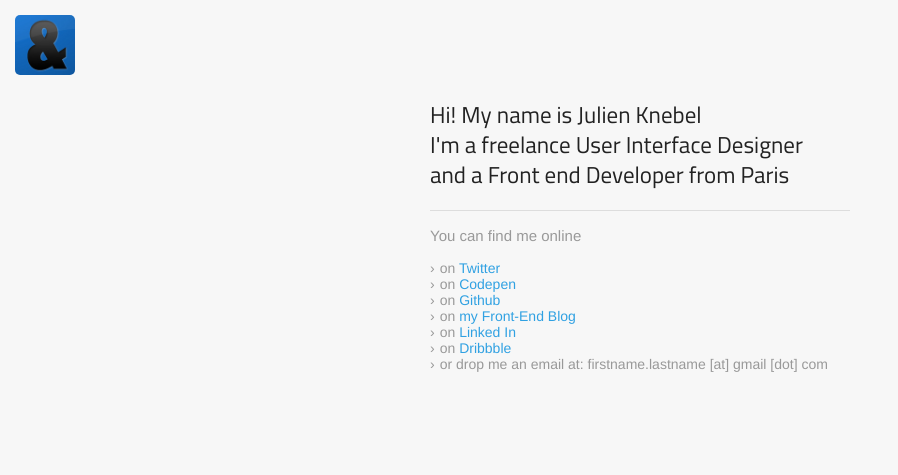
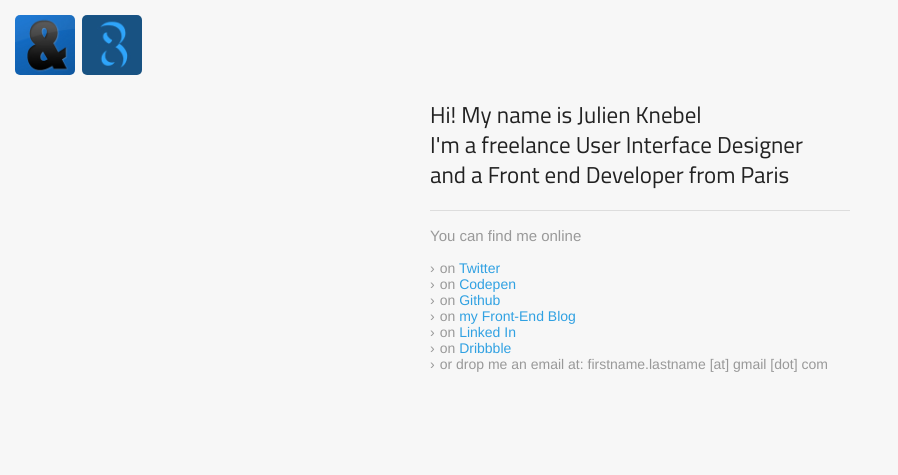
Before and after one commit to jkneb/julienknebel.com, a plain HTML site: page index.html in a window 1280 px wide. Shown: the whole page, without its empty margins (0-898 px from the left). Drawn offline with Linux system fonts and the light colour scheme.

Commit message:
new logo

```diff
--- a/index.html
+++ b/index.html
@@ -12,6 +12,7 @@
 <body>
 <div class="main">
     <img src="images/logo.jpg">
+    <img src="images/logo_new.jpg">
 
     <h1>Hi! My name is Julien Knebel <br>I'm a freelance User Interface Designer <br>and a Front end Developer from Paris</h1>
 
--- a/scss/style.scss
+++ b/scss/style.scss
@@ -24,6 +24,7 @@ h1 {
 h3 { margin:0 0 10px 0; text-align:left; text-transform:uppercase; }
 p { font-size:15px; line-height:1.3em; }
 img[src*="logo"] { border-radius:5px; width:60px; position:fixed; top:15px; left:15px; }
+img[src*="logo"] + img[src*="logo"] { left:82px; }
 i { font-style:normal; }
 a { color:$blue; text-decoration:none; }
 hr { border:none; border-top:1px solid #ddd; }
```
Also changed, not shown: css/style.css, images/logo_new.jpg (added).
